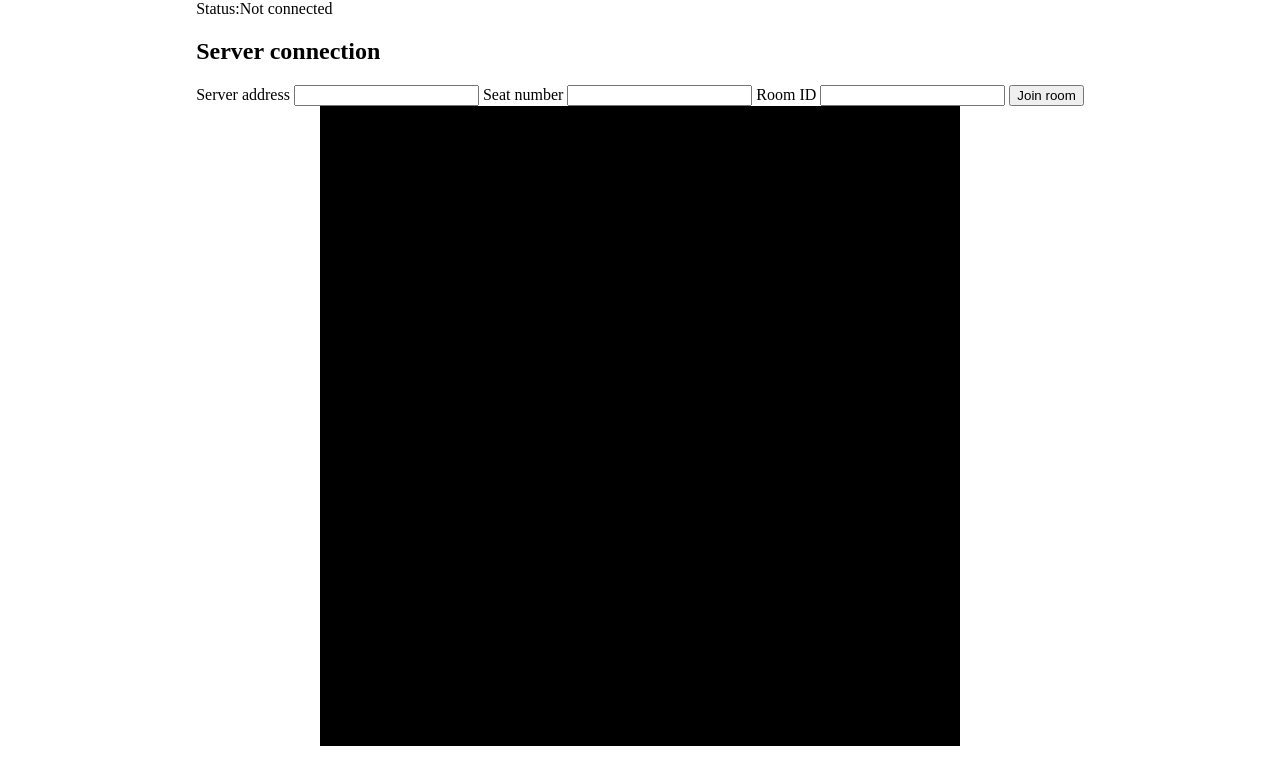
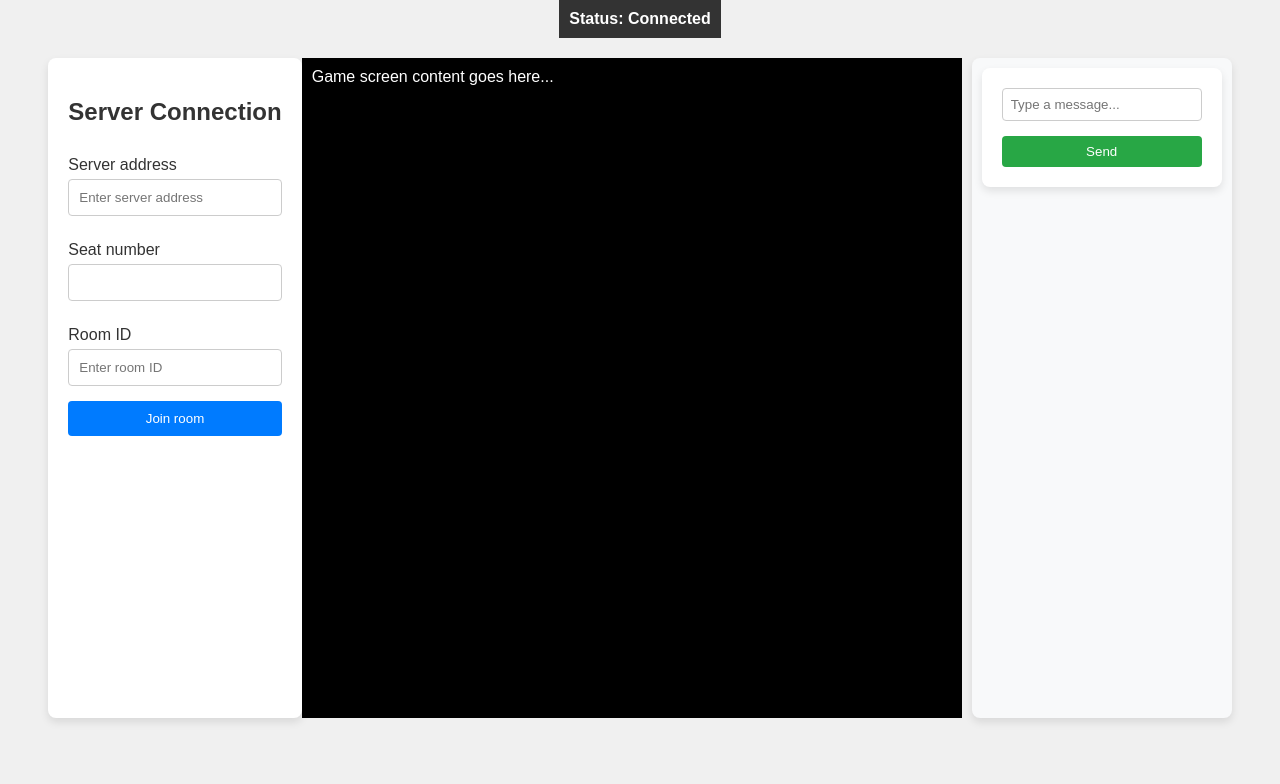
Before and after one commit to Warggr/GameAnywhere, a plain HTML site: page client/player.html in a window 1280 px wide. Drawn offline with Linux system fonts and the light colour scheme.

Commit message:
Improve front-end
Integrate suggestions from ChatGPT and add Bootstrap

```diff
--- a/client/css/main_index.css
+++ b/client/css/main.css
@@ -10,19 +10,7 @@ body {
 }
 
 header {
-    width: 65vw;
-    padding: 10px;
     display: flex;
-    justify-content: center;
-    align-items: center;
-    /* border: 1px solid black; */
-}
-
-.PageTitle {
-    text-align: center;
-    width: 100%;
-    font-weight: 700;
-    font-size: x-large;
 }
 
 .indexMainDiv {
--- a/client/player.html
+++ b/client/player.html
@@ -2,33 +2,154 @@
 <html>
 <head>
   <meta charset="UTF-8">
-	<meta name="viewport" content="width=device-width, initial-scale=1">
-	<script>'use strict';</script>
+  <meta name="viewport" content="width=device-width, initial-scale=1.0">
   <title>Play | GameAnywhere</title>
-    <link rel="stylesheet" href="css/main_index.css">
-    <script src="wizard/wizard.js"></script>
-    <link rel="stylesheet" href="wizard/wizard-robe.css">
+  <link rel="stylesheet" href="css/main.css">
+  <style>
+    body {
+      font-family: Arial, sans-serif;
+      background-color: #f0f0f0;
+      color: #333;
+      margin: 0;
+      padding: 0;
+    }
+
+    h2 {
+      color: #333;
+    }
+
+    .container {
+      display: flex;
+      justify-content: space-around;
+      padding: 20px;
+    }
+
+    .status-bar {
+      background-color: #333;
+      color: white;
+      padding: 10px;
+      text-align: center;
+      font-weight: bold;
+    }
+
+    form {
+      display: flex;
+      flex-direction: column;
+      background-color: white;
+      padding: 20px;
+      border-radius: 8px;
+      box-shadow: 0 4px 8px rgba(0, 0, 0, 0.1);
+      max-width: 300px;
+    }
+
+    form label {
+      margin: 10px 0 5px;
+    }
+
+    input[type="text"] {
+      padding: 10px;
+      border: 1px solid #ccc;
+      border-radius: 4px;
+      margin-bottom: 15px;
+      width: 100%;
+      box-sizing: border-box;
+    }
+
+    button {
+      background-color: #007bff;
+      color: white;
+      border: none;
+      padding: 10px;
+      cursor: pointer;
+      border-radius: 4px;
+    }
+
+    button:hover {
+      background-color: #0056b3;
+    }
+
+    #screen {
+      background-color: black;
+      color: white;
+      min-height: 80vh;
+      min-width: 50vw;
+      padding: 10px;
+      margin-right: 10px;
+    }
+
+    #logPanel {
+      background-color: #f8f9fa;
+      padding: 10px;
+      max-width: 300px;
+      border-radius: 8px;
+      box-shadow: 0 4px 8px rgba(0, 0, 0, 0.1);
+    }
+
+    #chatInput input[type="text"] {
+      width: 200px;
+      padding: 8px;
+      border-radius: 4px;
+      border: 1px solid #ccc;
+    }
+
+    #chatInput button {
+      padding: 8px;
+      background-color: #28a745;
+      color: white;
+      border: none;
+      cursor: pointer;
+      border-radius: 4px;
+    }
+
+    #chatInput button:hover {
+      background-color: #218838;
+    }
+
+    .log-message {
+      display: block;
+      margin-top: 5px;
+    }
+
+    .clickable {
+      cursor: pointer;
+      background-color: greenyellow !important;
+      padding: 5px;
+      border-radius: 4px;
+    }
+  </style>
 </head>
+
 <body>
-<div>
-	<span>Status:</span><span id="connection-status">Not connected</span>
+  <div class="status-bar">
+    <span>Status: </span><span id="connection-status">Connected</span>
+  </div>
+
+  <div class="container">
+    <!-- Server Connection Form -->
     <form onsubmit="connectToServer(document.getElementById('serverUrl').value); return false;">
-		<h2>Server connection</h2>
+      <h2>Server Connection</h2>
       <label for="serverUrl">Server address</label>
-		<input type="text" id="serverUrl"/>
+      <input type="text" id="serverUrl" placeholder="Enter server address">
       <label for="playerId">Seat number</label>
-		<input type="text" value="0" id="playerId"/>
+      <input type="text" id="playerId" value="0">
       <label for="roomId">Room ID</label>
-		<input type="text" id="roomId"/>
+      <input type="text" id="roomId" placeholder="Enter room ID">
       <button type="submit">Join room</button>
     </form>
+
+    <!-- Screen Panel -->
+    <div id="screen">Game screen content goes here...</div>
+
+    <!-- Chat Log and Input -->
+    <div id="logPanel">
+      <form id="chatInput" onsubmit="sendChatLine(this); return false;">
+        <input type="text" placeholder="Type a message...">
+        <button type="submit">Send</button>
+      </form>
     </div>
-<div id="screen" style="background-color: black; color: white; min-height: 80vh; min-width: 50vw; display: inline"></div>
-<div id="logPanel" style="display: inline; background-color: gray;">
-	<form id="chatInput" onsubmit="sendChatLine(this); return false;" hidden><input type="text"/><button type="submit">Send</button></form>
   </div>
+
   <div id="controlPanel" hidden></div>
-</body>
 <script>
 	function getServerUrl(){ return document.getElementById('serverUrl').value; }
 	var socket = undefined;
@@ -131,4 +252,5 @@
 		logPanel.appendChild(newLine);
 	}
 </script>
+</body>
 </html>
```
Also changed, not shown: client/index.html (+12 -4 lines). Lines whose indentation alone changed are shown as unchanged.
